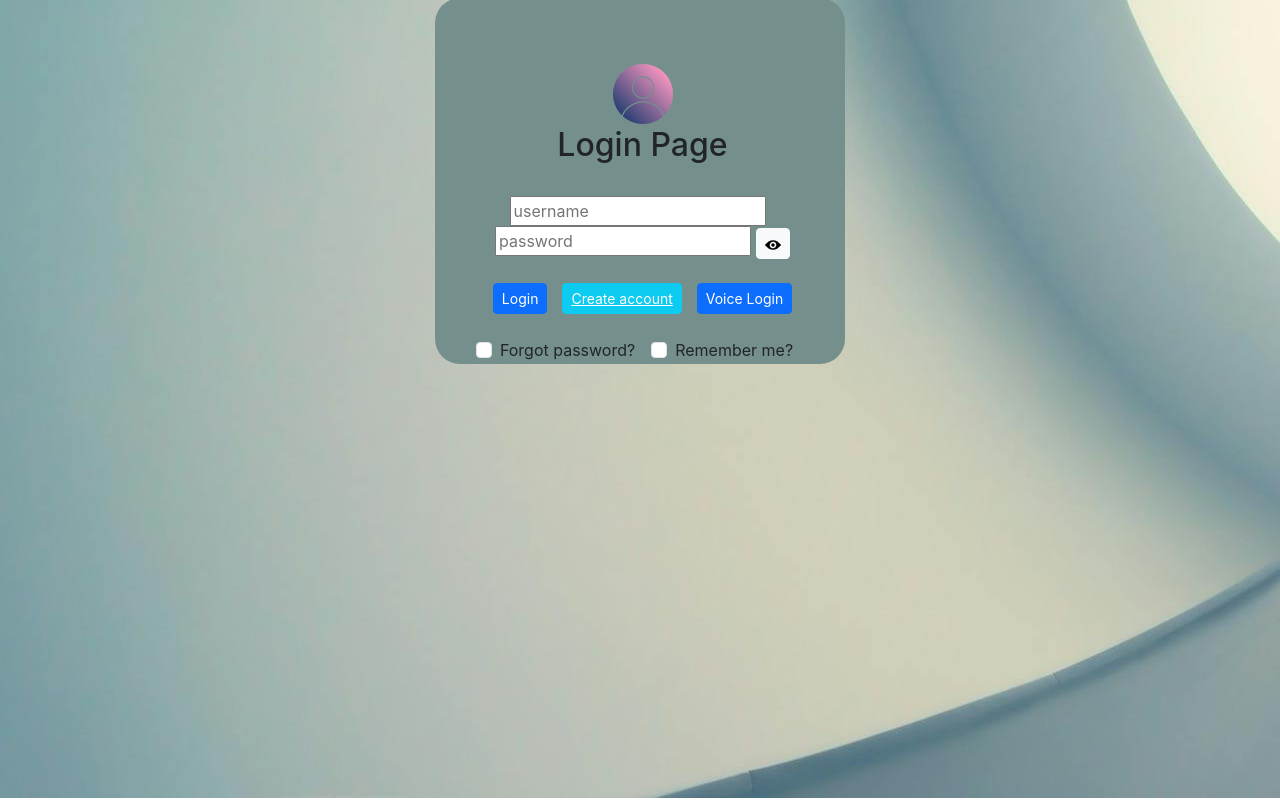
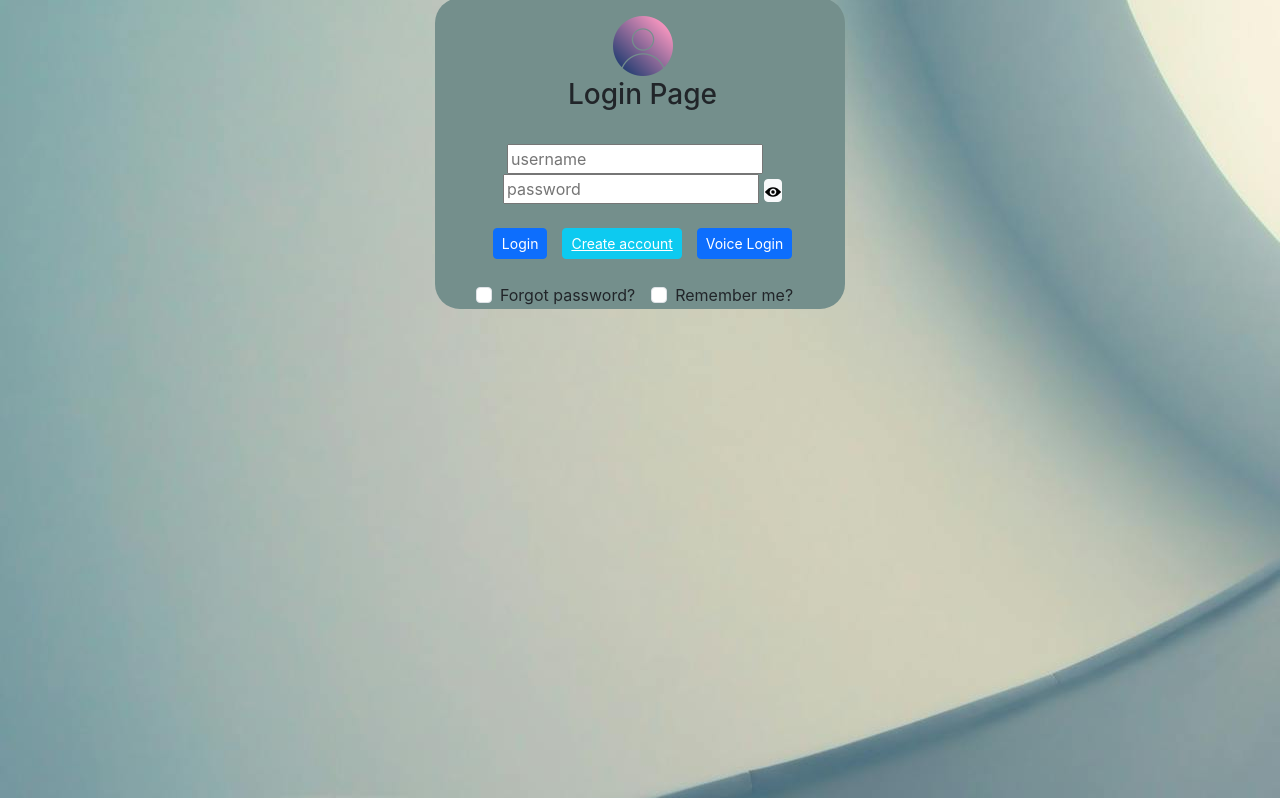
Before and after one commit to hannutt/MsgBoard, a React (Create React App) app in the folder frontend/: page / in a window 1280 px wide. Built offline with nearby package versions, Linux system fonts and the light colour scheme.

Commit message:
mailSender component changed to be used from the login component

```diff
--- a/frontend/src/App.js
+++ b/frontend/src/App.js
@@ -49,7 +49,8 @@ function App() {
           {/*nämä ei ole suojattuja routeja, eli niihin pääsee kirjautumatta*/}
           <Route path="/create" element={<CreateAccount/>}/>
           <Route path='/' element={<Login/>}/>
-          <Route path="/mail" element={<MailSender/>}/>
+          {/*
+          <Route path="/mail" element={<MailSender/>}/>*/}
           <Route path="/error" element={<ErrorPage/>}/>
 
       </Routes>
--- a/frontend/src/pages/Login.js
+++ b/frontend/src/pages/Login.js
@@ -7,6 +7,7 @@ import Messages from "./Messages";
 import PrivateRoutes from "./PrivateRoutes";
 import ErrorPage from "./ErrorPage";
 import account from "../icons/account.png"
+import MailSender from "./mailSender";
 const Login = () => {
 
     const navigate = useNavigate()
@@ -167,24 +168,25 @@ const Login = () => {
 
                 <p>{caps}</p>
 
-                <div className="fields">
 
 
-                </div>
-                <br></br><br></br>
                 <div className="loginBtnDiv">
                     <img src={account}></img>
-                    <h2>Login Page</h2>
+                    <h3>Login Page</h3>
 
                     <br></br>
-                    <input type="text"  name="user" id="user" placeholder="username" style={{ marginRight: 10 + "px" }} onChange={e => setUserName(e.target.value)} onKeyUp={(e) => handleKeyPress(e)}></input>
+                    <input type="text"  name="user" id="user" className="user" placeholder="username" onChange={e => setUserName(e.target.value)} onKeyUp={(e) => handleKeyPress(e)}></input>
                     <input id="psw" name="psw" type={type} placeholder="password" value={psw} onChange={e => setPsw(e.target.value)} onKeyUp={(e) => handleKeyPress(e)} ></input>
-                    <button style={{ marginLeft: 5 + "px" }} class="btn btn-light btn-sm" onClick={showPsw}><img src={eyeIcon} alt="eye/hide"></img></button>
+                    <button style={{ marginLeft: 5 + "px" }} class="btn btn-light btn-sm p-0" onClick={showPsw}><img src={eyeIcon} alt="eye/hide"></img></button>
                     <br></br><br></br>
-                    <button class="btn btn-primary btn-sm" onClick={handleSubmit} style={{ marginRight: 15 + "px" }}>Login</button>
+                    <span className="loginButton">
+                    <button class="btn btn-primary btn-sm" onClick={handleSubmit}>Login</button>
+                    </span>
                     <button class="btn btn-info btn-sm">
                         <Link to="/create" className="createLink">Create account</Link></button>
-                        <button class="btn btn-primary btn-sm" onClick={voiceLogin} style={{ marginLeft: 15 + "px" }}>Voice Login</button>
+                        <span className="voiceLoginButton">
+                        <button class="btn btn-primary btn-sm" onClick={voiceLogin}>Voice Login</button>
+                        </span>
                     <br></br><br></br>
                     <div class="form-check form-check-inline">
                         <input class="form-check-input" type="checkbox" id="forgotPsw" onChange={() => setForgetPsw(!forgetPsw)}></input>
@@ -195,7 +197,7 @@ const Login = () => {
                         <label class="form-check-label" for="remMe">Remember me?</label>
                     </div>
                     {/*jos forget on true eli checkboksia klikattu navigoidaan /mail eli näyteään mailsender komp.*/}
-                    {forgetPsw && navigate("/mail")}
+                    {forgetPsw && <MailSender/>}
 
                 </div>
             </form>
--- a/frontend/src/styleFile.css
+++ b/frontend/src/styleFile.css
@@ -377,3 +377,9 @@
     border-width: 3px;
     color: red;
 }
+.user,.loginButton{
+    margin-right: 15px;
+}
+.voiceLoginButton {
+    margin-left: 15px;
+}
```
Also changed, not shown: frontend/src/icons/loginExample.png.
